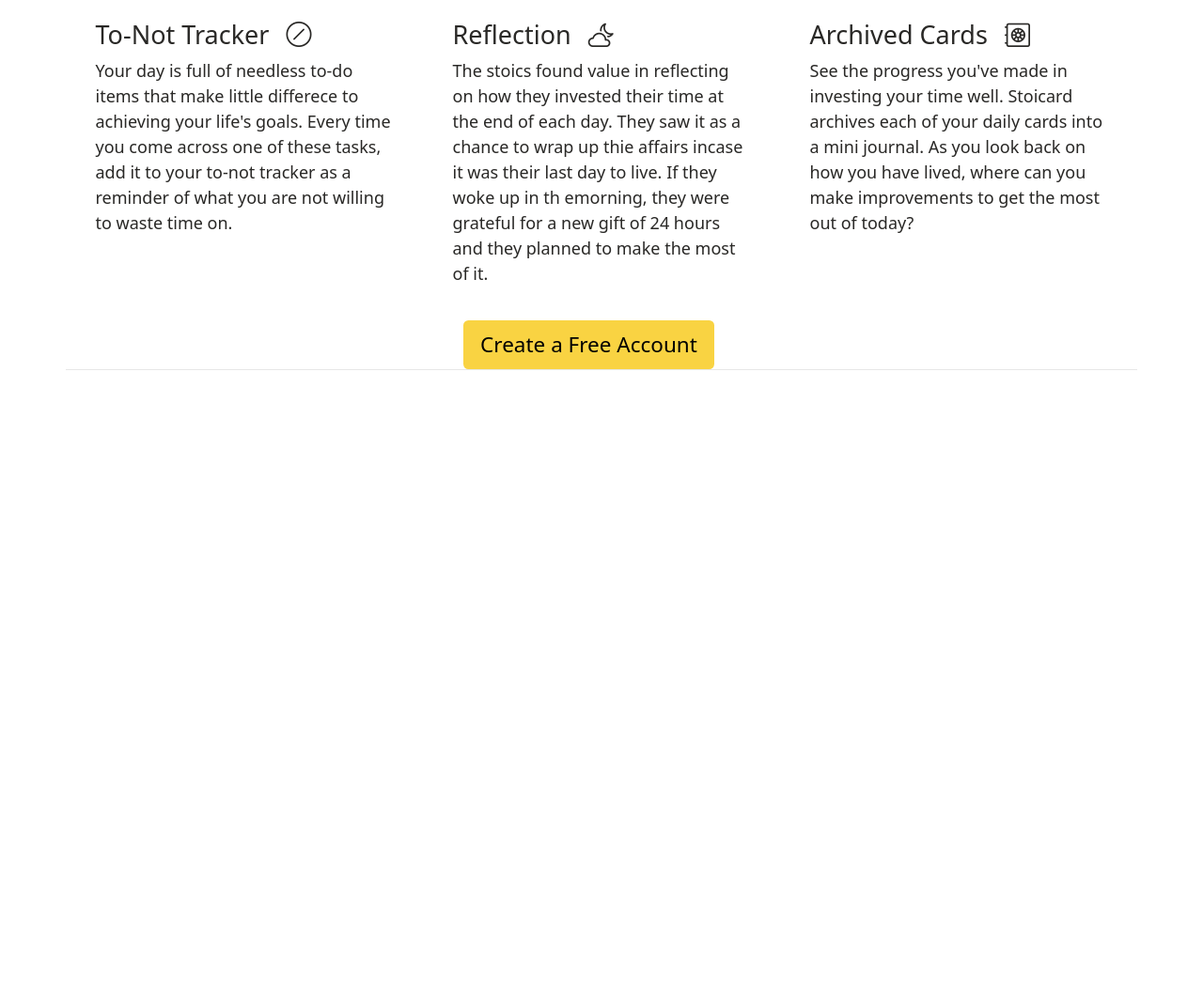
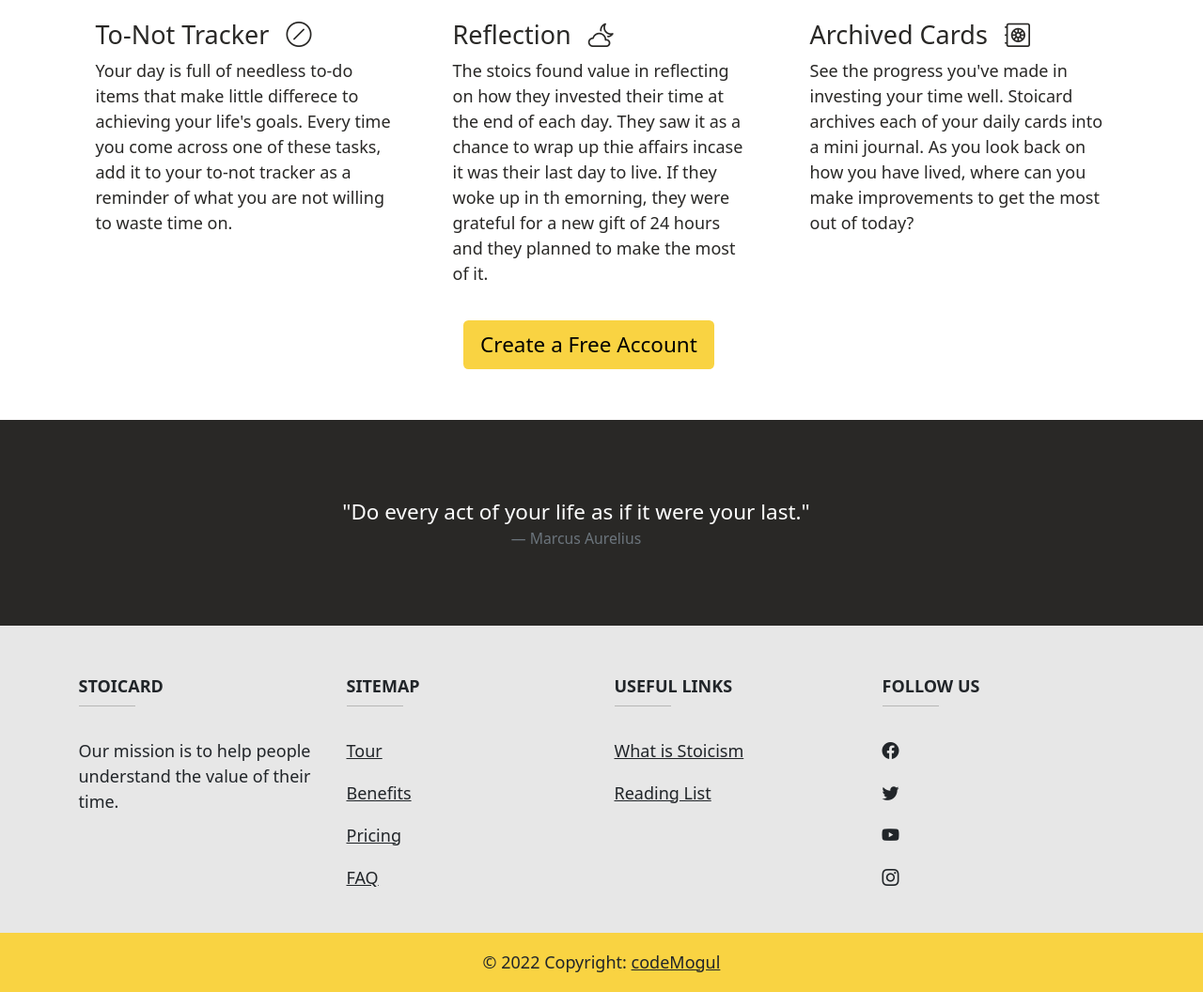
Before and after one commit to eddyhood/stoicard, a website built with webpack: page src/html/template-main.html in a window 1280 px wide. Shown: the part 2496-3552 px from the top of the page at 94% size. Before the commit the page ends 2890 px from the top, so only its background shows below. Built offline with nearby package versions, Linux system fonts and the light colour scheme; files whose address does not match are found by name.

Commit message:
Add footer

```diff
--- a/src/css/style.css
+++ b/src/css/style.css
@@ -83,6 +83,24 @@ body {
     justify-content: center;
 }
 
+/*Footer styling */
+#footer-header {
+    background-color: var(--gray);
+}
+
+#footer-main {
+    background-color: var(--light-gray);
+}
+
+#footer-bottom {
+    background-color: var(--yellow);
+}
+hr {
+    width: 60px;
+    background-color: var(--gray);
+    height: 2px;
+}
+
 /*Media Queries */
 @media screen and (min-width: 768px) {
     #hero-text {
--- a/src/html/template-main.html
+++ b/src/html/template-main.html
@@ -168,7 +168,7 @@
       </div>
     </div>
     <div class="container">
-      <div class="row row-content">
+      <div class="row">
         <h2 class="text-center mt-5">Stoicard Features</h2>
         <p class="text-center">It's time to work on what matters. Stoicard is here to help.</p>
         <div class="container">
@@ -218,6 +218,89 @@
         </div>
     </div>
   </div>
-      <script src="https://cdn.jsdelivr.net/npm/bootstrap@5.0.2/dist/js/bootstrap.bundle.min.js" integrity="sha384-MrcW6ZMFYlzcLA8Nl+NtUVF0sA7MsXsP1UyJoMp4YLEuNSfAP+JcXn/tWtIaxVXM" crossorigin="anonymous"></script>
+  <footer class="text-center text-lg-start text-dark mt-5">
+    <section class="d-flex justify-content-center p-4 text-white" id="footer-header">
+      <div class="me-5">
+        <figure class="text-center mt-5">
+          <blockquote class="blockquote">
+              <p>"Do every act of your life as if it were your last."</p>
+          </blockquote>
+          <figcaption class="blockquote-footer mb-5">Marcus Aurelius</figcaption>
+      </figure>
+      </div>
+    </section>
+    <section id="footer-main">
+      <div class="container text-center text-md-start">
+        <div class="row pt-5">
+          <div class="col-md-3 mx-auto mb-4">
+            <h6 class="text-uppercase fw-bold">Stoicard</h6>
+            <hr class="mb-4 mt-0 d-inline-block mx-auto"/>
+            <p>
+              Our mission is to help people understand the value of their time.
+            </p>
+          </div>
+          <div class="col-md-3 mx-auto mb-4">
+
+            <h6 class="text-uppercase fw-bold">Sitemap</h6>
+            <hr class="mb-4 mt-0 d-inline-block mx-auto"/>
+            <p>
+              <a href="#!" class="text-dark">Tour</a>
+            </p>
+            <p>
+              <a href="#!" class="text-dark">Benefits</a>
+            </p>
+            <p>
+              <a href="#!" class="text-dark">Pricing</a>
+            </p>
+            <p>
+              <a href="#!" class="text-dark">FAQ</a>
+            </p>
+          </div>
+          <div class="col-md-3 mx-auto mb-4">
+            <h6 class="text-uppercase fw-bold">Useful links</h6>
+            <hr class="mb-4 mt-0 d-inline-block mx-auto"/>
+            <p>
+              <a href="#!" class="text-dark">What is Stoicism</a>
+            </p>
+            <p>
+              <a href="#!" class="text-dark">Reading List</a>
+            </p>
+          </div>
+          <div class="col-md-3 mx-auto mb-md-0 mb-4">
+            <h6 class="text-uppercase fw-bold">Follow Us</h6>
+            <hr class="mb-4 mt-0 d-inline-block mx-auto"/>
+            <p>
+              <a href="" class="text-dark">
+                <i class="bi bi-facebook"></i>
+              </a>
+            </p>
+            <p>
+              <a href="" class="text-dark">
+                <i class="bi bi-twitter"></i>
+              </a>
+            </p>
+            <p>
+              <a href="" class="text-dark">
+                <i class="bi bi-youtube"></i>
+              </a>
+            </p>
+            <p>
+              <a href="" class="text-dark">
+                <i class="bi bi-instagram"></i>
+              </a>
+            </p>
+          </div>
+        </div>
+      </div>
+    </section>
+    <div class="text-center p-3" id="footer-bottom">
+      © 2022 Copyright:
+      <a class="text-dark" href="#"
+         >codeMogul</a
+        >
+    </div>
+  </footer>
+  </div>
+  <script src="https://cdn.jsdelivr.net/npm/bootstrap@5.0.2/dist/js/bootstrap.bundle.min.js" integrity="sha384-MrcW6ZMFYlzcLA8Nl+NtUVF0sA7MsXsP1UyJoMp4YLEuNSfAP+JcXn/tWtIaxVXM" crossorigin="anonymous"></script>
 </body>
 </html>
```
